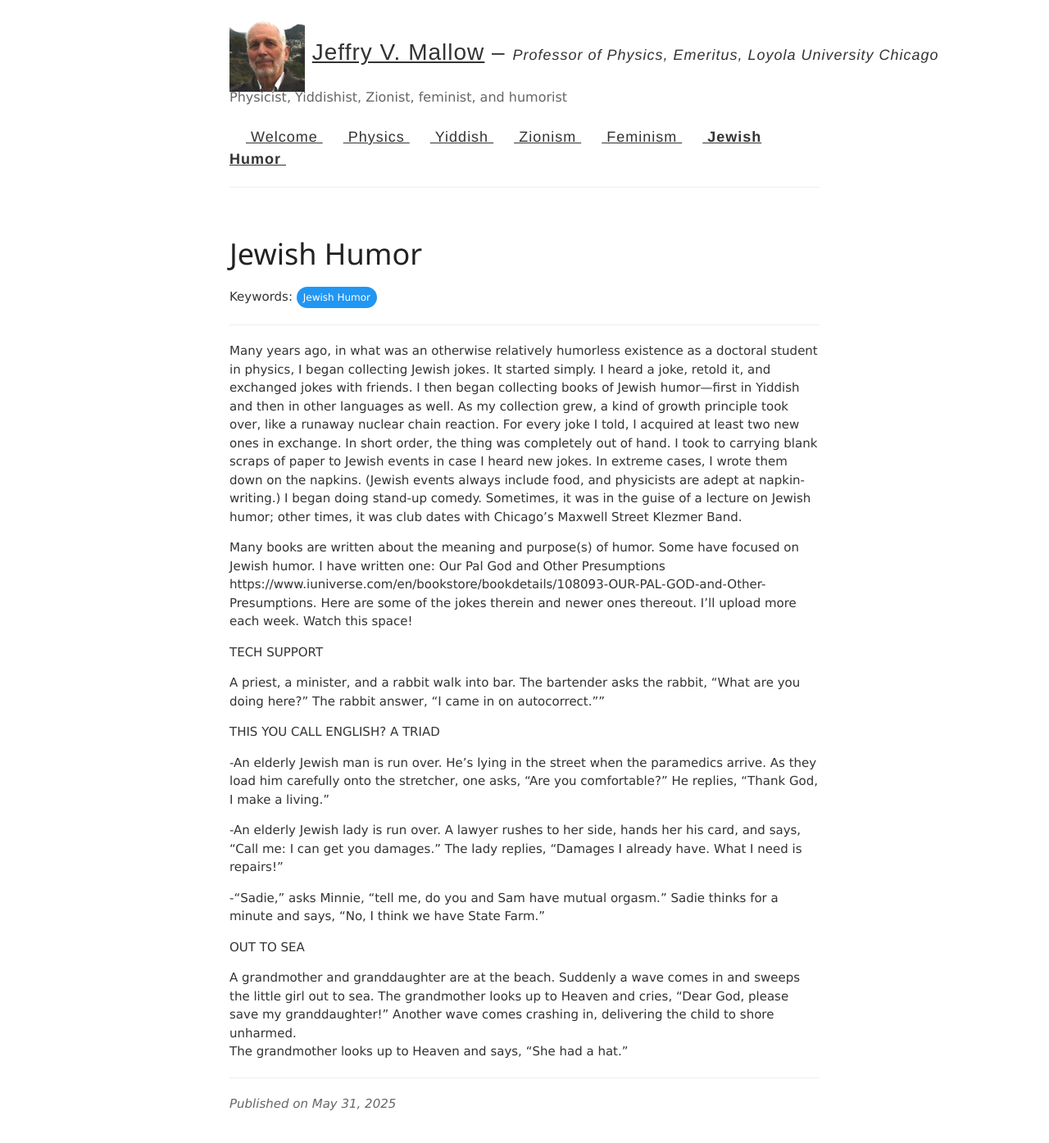
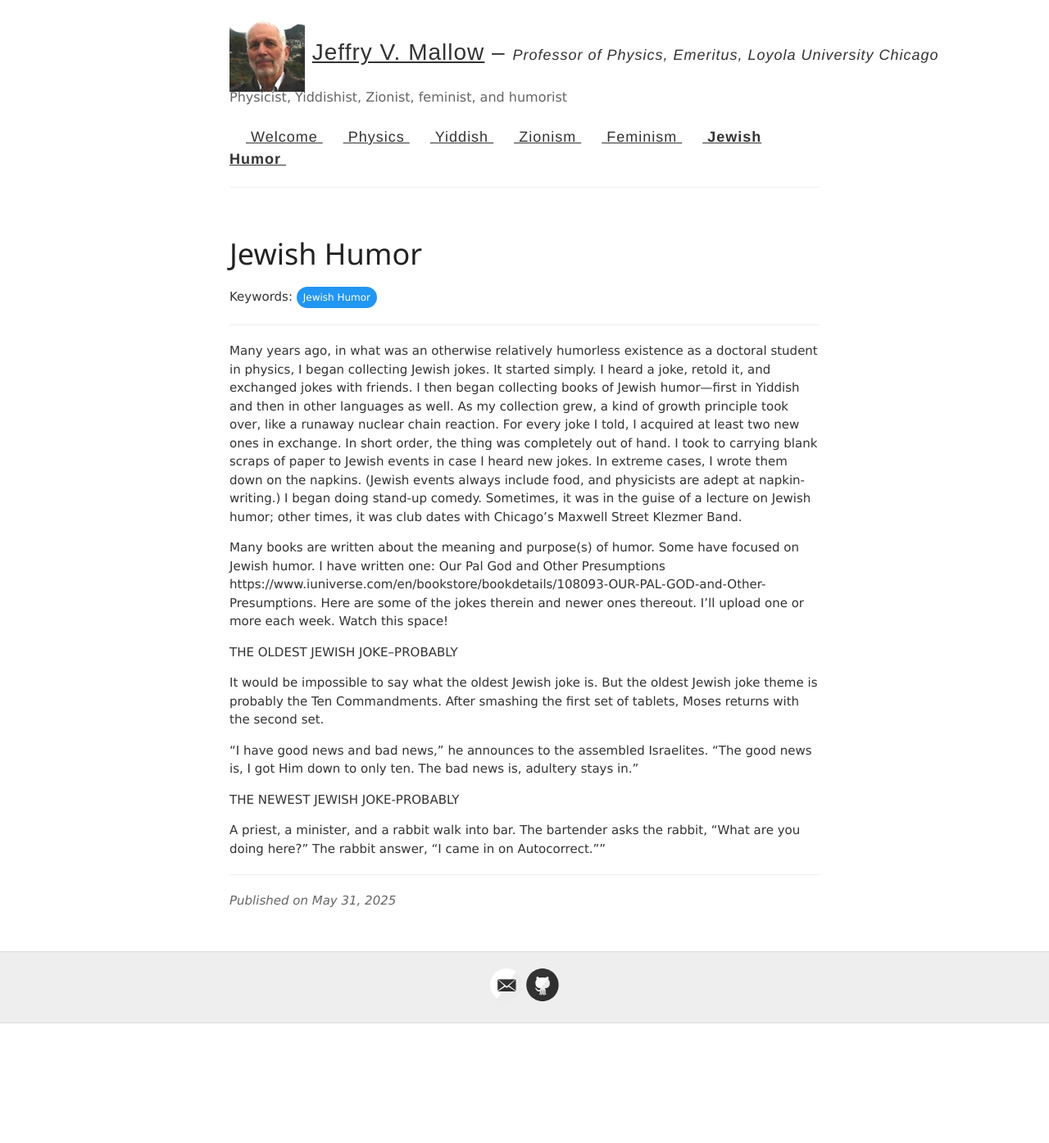
Before and after one commit to jvmallow/jvmallow.github.io, a Jekyll site: the page built from _posts/2025-05-31-Jewish_Humor.md, in a window 1280 px wide and 1400 px high. Shown: the top 1395 px of the window at 82% size. Built offline with Jekyll 4.4.1, drawn with Linux system fonts in a browser that asks for light colours; a script that is not in the unit is left out.

Commit message:
Update 2025-05-31-Jewish_Humor.md

```diff
--- a/_posts/2025-05-31-Jewish_Humor.md
+++ b/_posts/2025-05-31-Jewish_Humor.md
@@ -12,26 +12,15 @@ Many years ago, in what was an otherwise relatively humorless existence as a doc
 Many books are written about the meaning and purpose(s) of humor. Some have focused on Jewish humor. I have written one:
 Our Pal God and Other Presumptions
 https://www.iuniverse.com/en/bookstore/bookdetails/108093-OUR-PAL-GOD-and-Other-Presumptions.
-Here are some of the jokes therein and newer ones thereout. I'll upload more each week. Watch this space!
+Here are some of the jokes therein and newer ones thereout. I'll upload one or more each week. Watch this space!
 
-TECH SUPPORT
 
-A priest, a minister, and a rabbit walk into  bar.  The bartender asks the rabbit, "What are you doing here?" The rabbit answer, "I came in on autocorrect.""
+THE OLDEST JEWISH JOKE–PROBABLY
 
-THIS YOU CALL ENGLISH? A TRIAD
+It would be impossible to say what the oldest Jewish joke is. But the oldest Jewish joke theme is probably the Ten Commandments. After smashing the first set of tablets, Moses returns with the second set.
 
--An elderly Jewish man is run over. He’s lying in the street when the paramedics arrive. As they load him carefully onto the stretcher, one asks, “Are you comfortable?”
-He replies, “Thank God, I make a living.”
+“I have good news and bad news,” he announces to the assembled Israelites. “The good news is, I got Him down to only ten. The bad news is, adultery stays in.”
 
--An elderly Jewish lady is run over. A lawyer rushes to her side, hands her his card, and says, “Call me: I can get you damages.”
-The lady replies, “Damages I already have. What I need is repairs!”
+THE NEWEST JEWISH JOKE-PROBABLY
 
--“Sadie,” asks Minnie, “tell me, do you and Sam have mutual orgasm.”
-Sadie thinks for a minute and says, “No, I think we have State Farm.”
-
-OUT TO SEA
-
-A grandmother and granddaughter are at the beach.  Suddenly a wave comes in and sweeps the little girl out to sea.
-The grandmother looks up to Heaven and cries, “Dear God, please save my granddaughter!”
-Another wave comes crashing in, delivering the child to shore unharmed.
-The grandmother looks up to Heaven and says, “She had a hat.”
+A priest, a minister, and a rabbit walk into  bar.  The bartender asks the rabbit, "What are you doing here?" The rabbit answer, "I came in on Autocorrect.""
```
